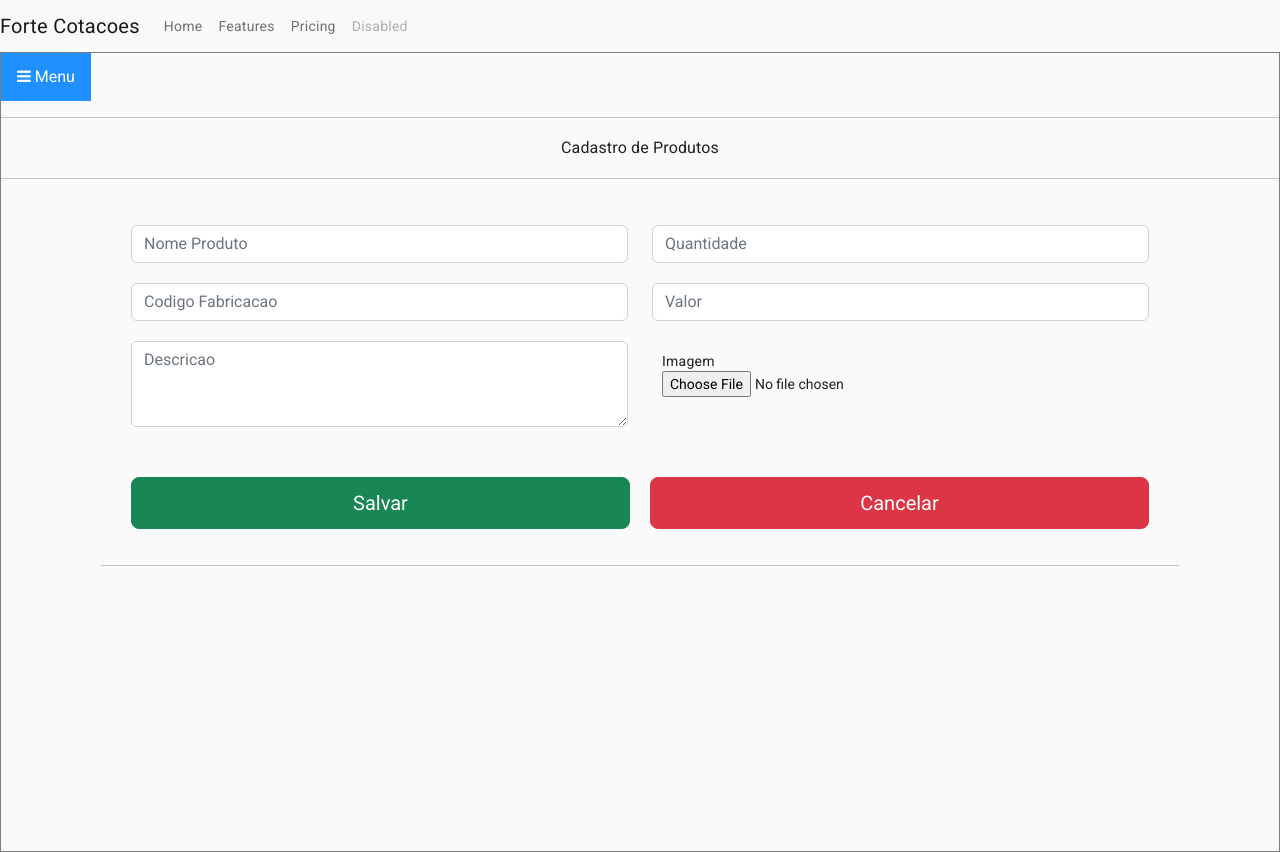
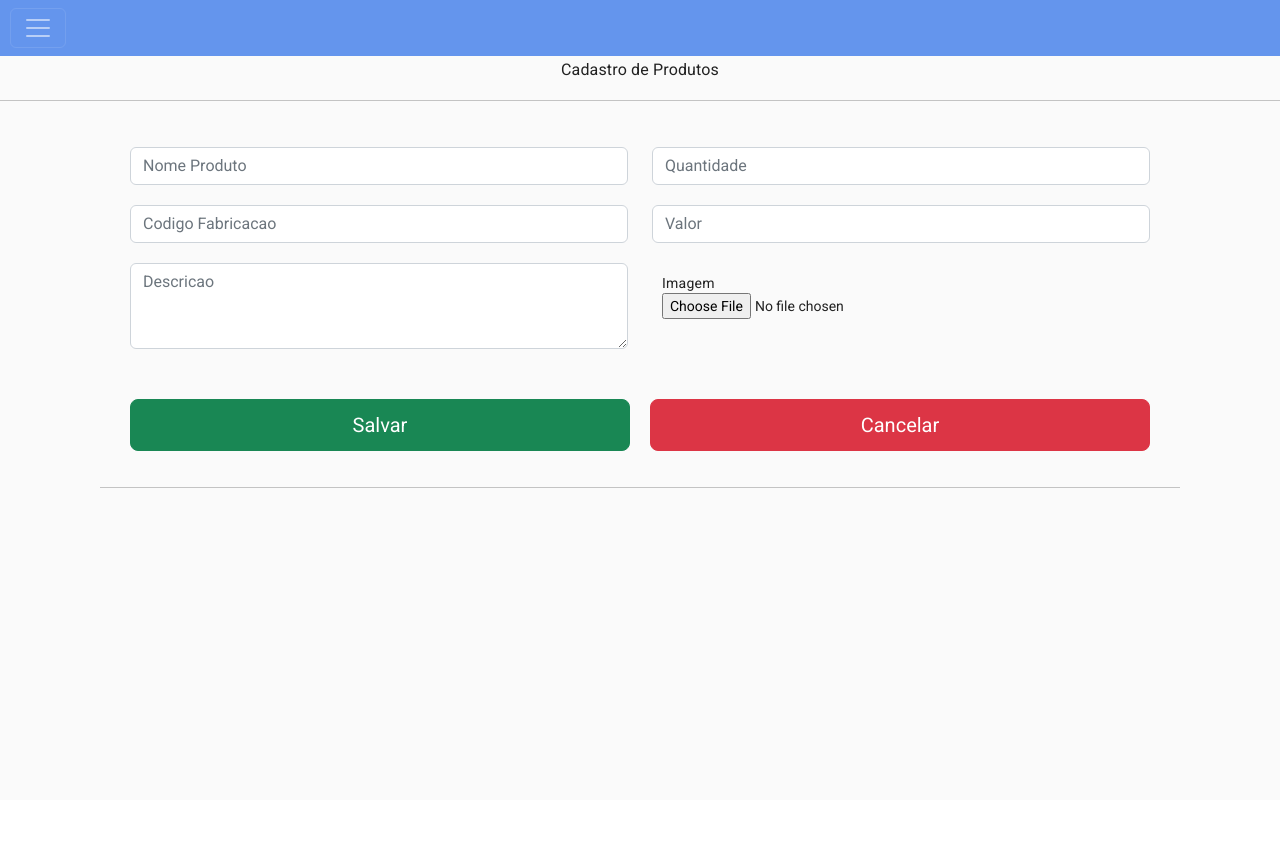
Before and after one commit to henriquenicolli/angular-quotation-app, an Angular app: page /cadastrarProduto in a window 1280 px wide. After the commit the page ends 800 px from the top, so only its background shows below. Built offline with nearby package versions, Linux system fonts and the light colour scheme.

Commit message:
collapsable sidebar menu

```diff
--- a/src/app/app.component.html
+++ b/src/app/app.component.html
@@ -1,28 +1,3 @@
-<header>
-  <nav class="navbar navbar-expand-lg navbar-light bg-light">
-    <a class="navbar-brand" href="#">Forte Cotacoes</a>
-    <button class="navbar-toggler" type="button" data-toggle="collapse" data-target="#navbarNav" aria-controls="navbarNav" aria-expanded="false" aria-label="Toggle navigation">
-      <span class="navbar-toggler-icon"></span>
-    </button>
-    <div class="collapse navbar-collapse" id="navbarNav">
-      <ul class="navbar-nav">
-        <li class="nav-item active">
-          <a class="nav-link" href="#">Home <span class="sr-only">(current)</span></a>
-        </li>
-        <li class="nav-item">
-          <a class="nav-link" href="#">Features</a>
-        </li>
-        <li class="nav-item">
-          <a class="nav-link" href="#">Pricing</a>
-        </li>
-        <li class="nav-item">
-          <a class="nav-link disabled" href="#">Disabled</a>
-        </li>
-      </ul>
-    </div>
-  </nav>
-</header>
-
 <body class="mat-typography mat-app-background">
   <app-sidenav></app-sidenav>
 </body>
--- a/src/app/list-quotes/list-quotes.component.html
+++ b/src/app/list-quotes/list-quotes.component.html
@@ -1,4 +1,3 @@
-<hr>
 <h3 class="p-3 text-center center">Cotacoes em Aberto</h3>
 <hr>
 <div class="container">
--- a/src/app/register-products/register-products.component.html
+++ b/src/app/register-products/register-products.component.html
@@ -1,4 +1,3 @@
-<hr>
 <h3>Cadastro de Produtos</h3>
 <hr>
 <div class="content">
--- a/src/app/register-quotes/register-quotes.component.html
+++ b/src/app/register-quotes/register-quotes.component.html
@@ -1,4 +1,3 @@
-<hr>
 <h3>Cadastro de Cotacoes</h3>
 <hr>
 <div class="content">
--- a/src/app/sidenav/sidenav.component.css
+++ b/src/app/sidenav/sidenav.component.css
@@ -1,7 +1,7 @@
 .example-container {
     width: 100%;
     height: 100%;
-    border: 1px solid rgba(0, 0, 0, 0.5);
+
 }
 
 .example-sidenav {
@@ -26,16 +26,11 @@
     height: 100%;
 }
 
-.btn {
-    background-color: DodgerBlue;
-    border: none;
-    color: white;
-    padding: 12px 16px;
-    font-size: 16px;
-    cursor: pointer;
-    border-radius: 0 !important;
-  }
+.navbar-toggler {
+    margin-left: 10px;
+}
 
-  .btn:hover {
-    background-color: RoyalBlue;
-  }
+nav {
+    background-color: cornflowerblue !important;
+    display: flex;
+}
--- a/src/app/sidenav/sidenav.component.html
+++ b/src/app/sidenav/sidenav.component.html
@@ -1,6 +1,13 @@
-<link rel="stylesheet" href="https://cdnjs.cloudflare.com/ajax/libs/font-awesome/4.7.0/css/font-awesome.min.css">
+<mat-drawer-container class="example-container" autosize>
 
-<mat-drawer-container class="example-container" autosize>
+  <nav class="navbar navbar-dark bg-dark">
+
+    <button (click)="drawer.toggle()" class="navbar-toggler" type="button" data-toggle="collapse"
+      data-target="#navbarToggleExternalContent" aria-controls="navbarToggleExternalContent" aria-expanded="false"
+      aria-label="Toggle navigation">
+      <span class="navbar-toggler-icon"></span>
+    </button>
+  </nav>
 
   <mat-drawer #drawer class="example-sidenav" mode="over">
     <p>Menu</p>
@@ -25,10 +32,7 @@
   </mat-drawer>
 
   <div class="example-sidenav-content">
-    <button class="btn" (click)="drawer.toggle()"><i class="fa fa-bars"></i> Menu</button>
-
     <router-outlet></router-outlet>
-
   </div>
 
 </mat-drawer-container>
```
Also changed, not shown: src/assets/menu-app.svg (deleted).
